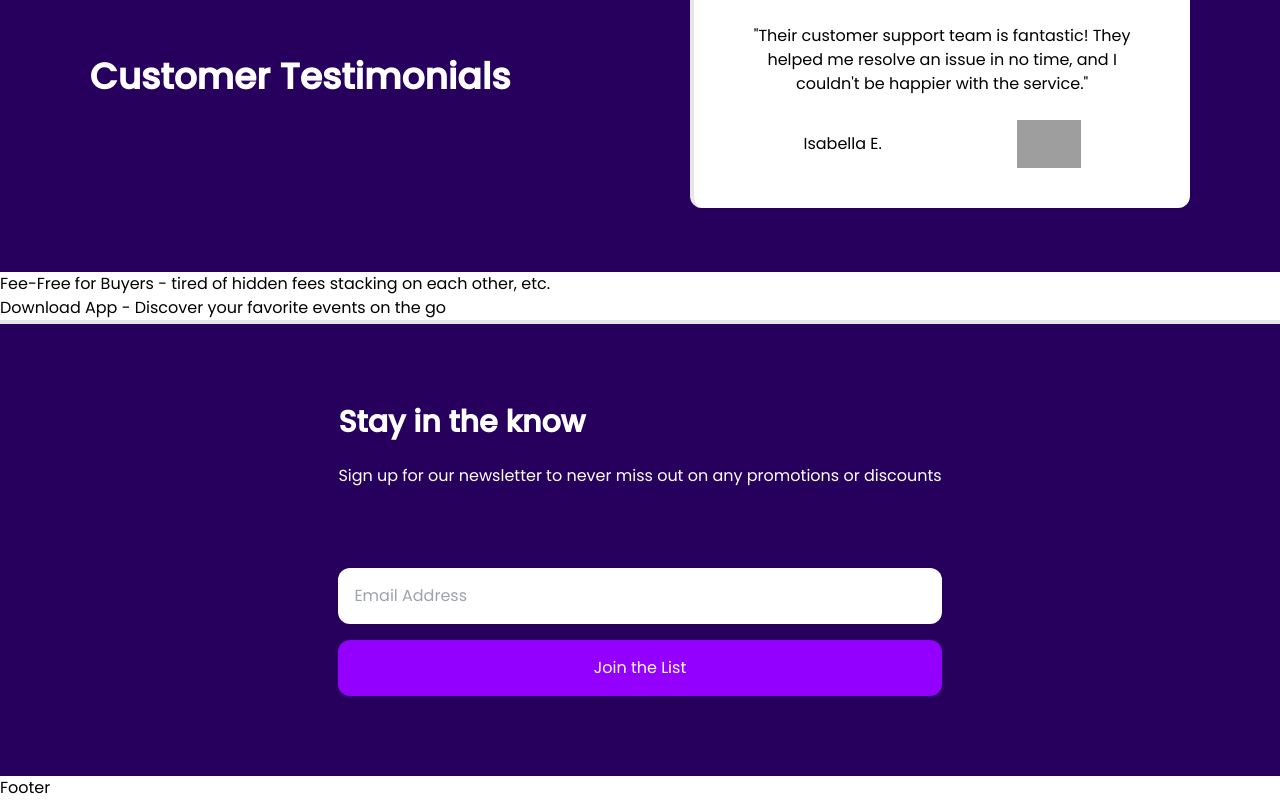
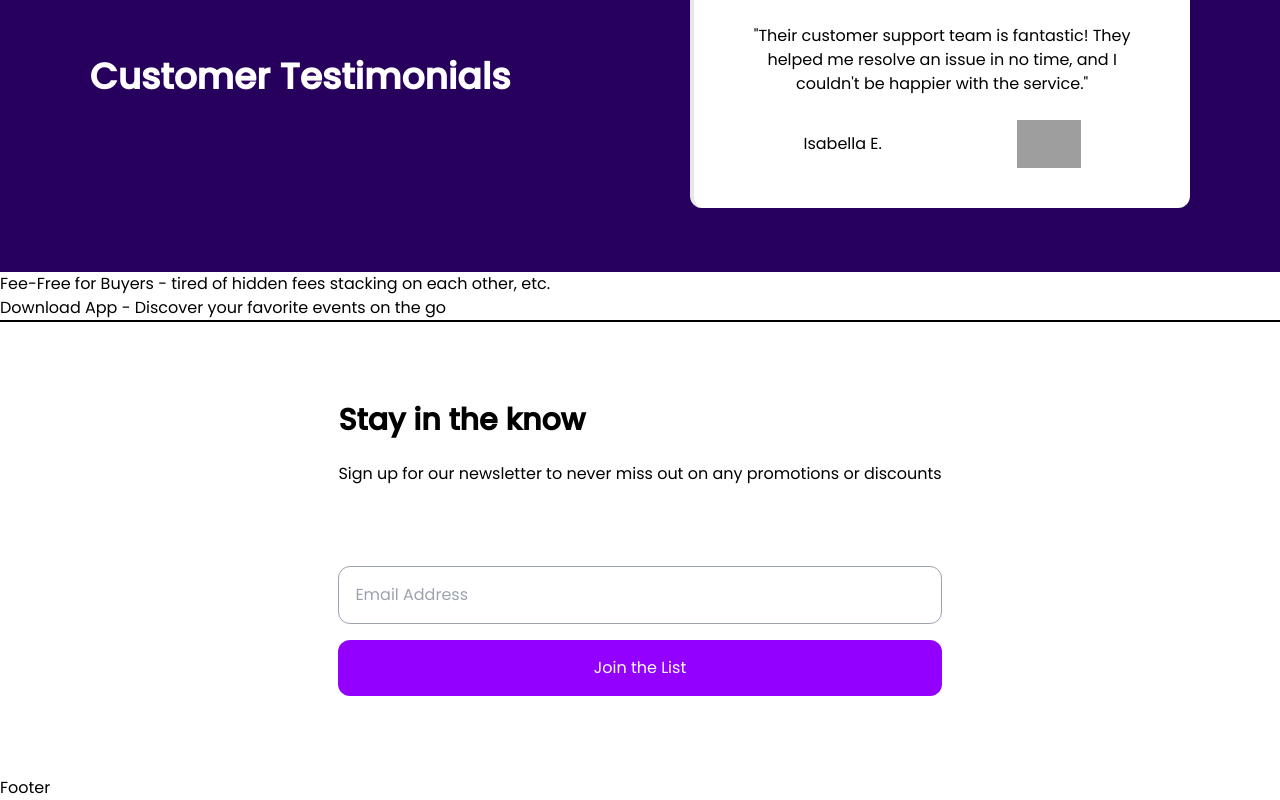
Before and after one commit to 10richard/venue-wizard, a React (Vite) app: page / in a window 1280 px wide. Shown: the part 1646-2446 px from the top of the page. Built offline with nearby package versions, Linux system fonts and the light colour scheme; grey boxes are pictures that could not be loaded.

Commit message:
Add hover affect on "join the list" btn

```diff
--- a/src/components/NewsLetter.tsx
+++ b/src/components/NewsLetter.tsx
@@ -1,10 +1,10 @@
 const NewsLetter = () => {
   return (
-    <section className="bg-primary py-20 px-10 flex justify-center border-t-4 border-pink">
-      <div className="min-[1300px]:w-5/6 flex max-[1300px]:flex-col max-[1300px]:gap-20 items-center justify-between text-white">
+    <section className="py-20 px-10 flex justify-center border-t-2 border-black">
+      <div className="min-[1300px]:w-5/6 flex max-[1300px]:flex-col max-[1300px]:gap-20 items-center justify-between">
         <div className="flex flex-col min-[1300px]:w-[450px] gap-6">
           <h1 className="text-3xl font-bold">Stay in the know</h1>
-          <p className="text-lg max-[1300px]:text-base">
+          <p>
             Sign up for our newsletter to never miss out on any promotions or
             discounts
           </p>
@@ -12,11 +12,13 @@ const NewsLetter = () => {
 
         <div className="sign-up flex max-[1300px]:flex-col max-[1300px]:gap-4 max-[1300px]:w-full">
           <input
-            className="bg-white p-4 rounded-xl min-[1300px]:mr-4 min-[1300px]:w-[350px]"
+            className="bg-white p-4 rounded-xl border-gray-400 border min-[1300px]:mr-4 min-[1300px]:w-[350px]"
             type="text"
             placeholder="Email Address"
           />
-          <button className="bg-secondary p-4 rounded-xl">Join the List</button>
+          <button className="bg-secondary p-4 rounded-xl text-white hover:brightness-[.85] duration-500">
+            Join the List
+          </button>
         </div>
       </div>
     </section>
```
